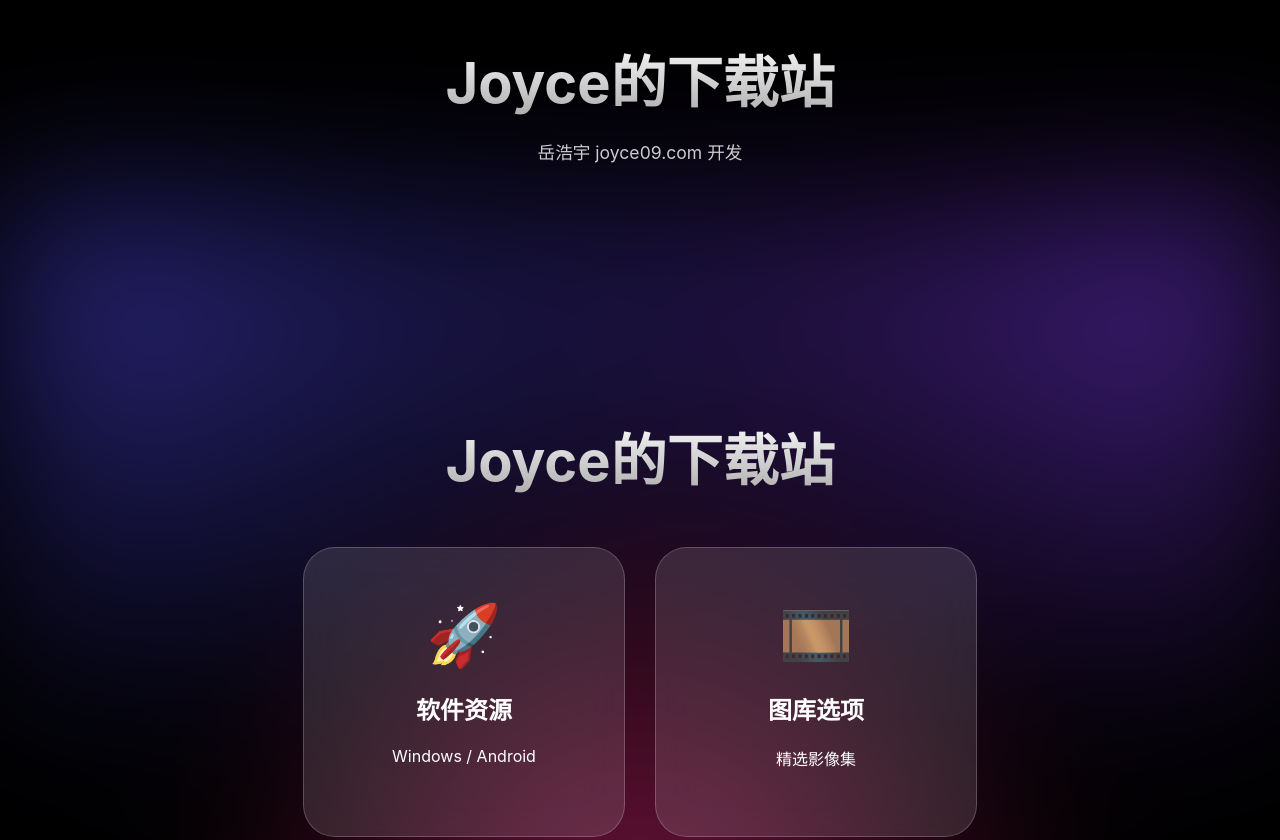
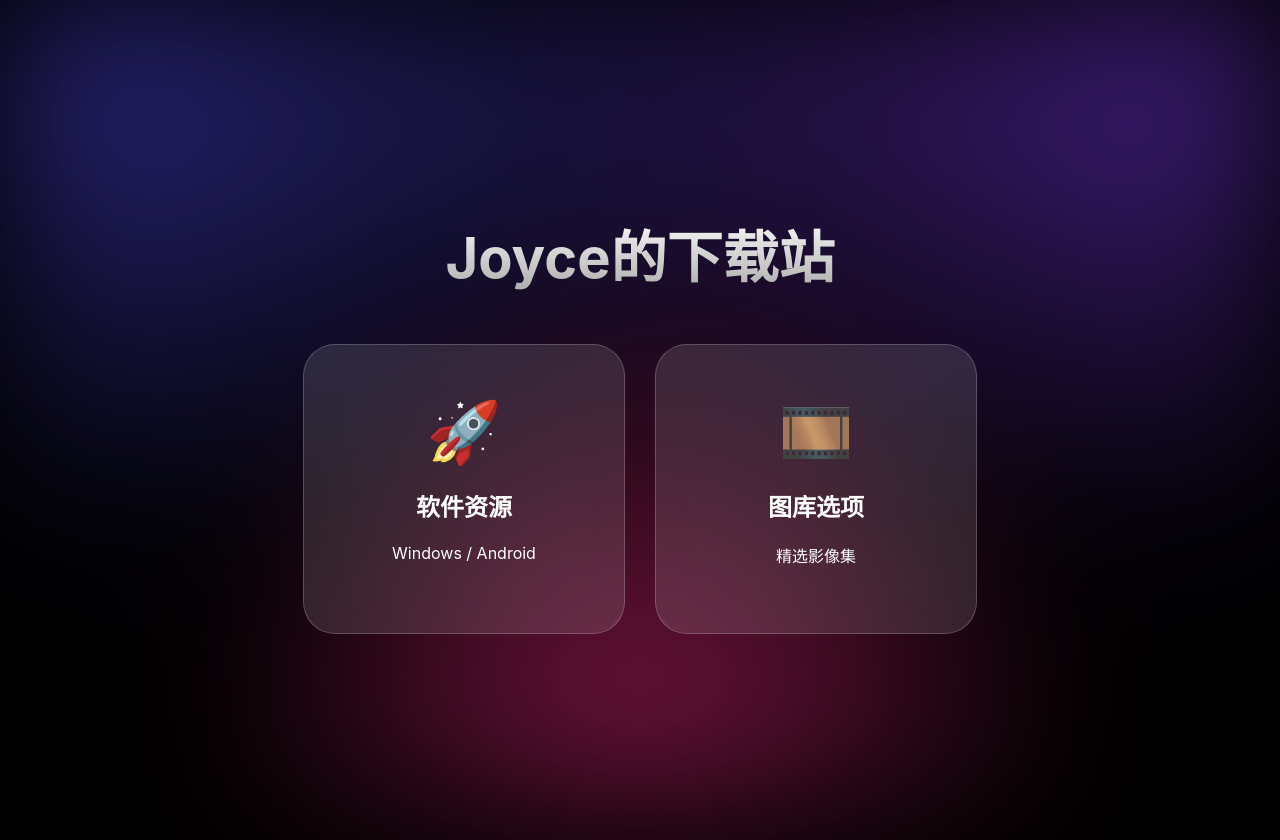
Before and after one commit to Joyce-haoyu/Downloadjoyce09.com, a plain HTML site: page index.html in a window 1280 px wide. Shown: the top 840 px of the page. After the commit the page ends 800 px from the top, so only its background shows below. Drawn offline with Linux system fonts and the light colour scheme.

Commit message:
Update index.html

```diff
--- a/index.html
+++ b/index.html
@@ -3,10 +3,7 @@
 <head>
     <meta charset="UTF-8">
     <meta name="viewport" content="width=device-width, initial-scale=1.0">
-    <h1 class="main-title">Joyce的下载站</h1>
-<p style="text-align: center; color: rgba(255,255,255,0.8); margin-top: -30px; margin-bottom: 40px; font-size: 1.1rem;">
-    岳浩宇 joyce09.com 开发
-</p>
+    <title>Joyce的下载站</title>
     <link rel="stylesheet" href="style.css">
 </head>
 <body>
```
